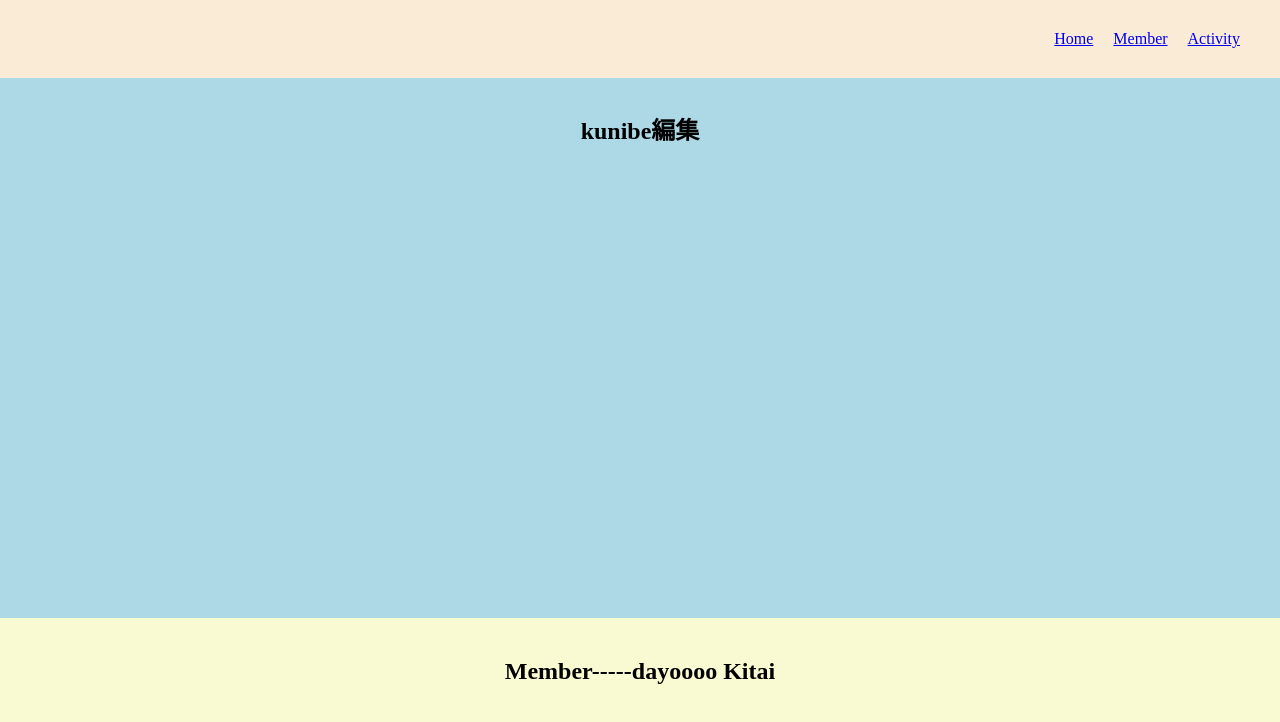
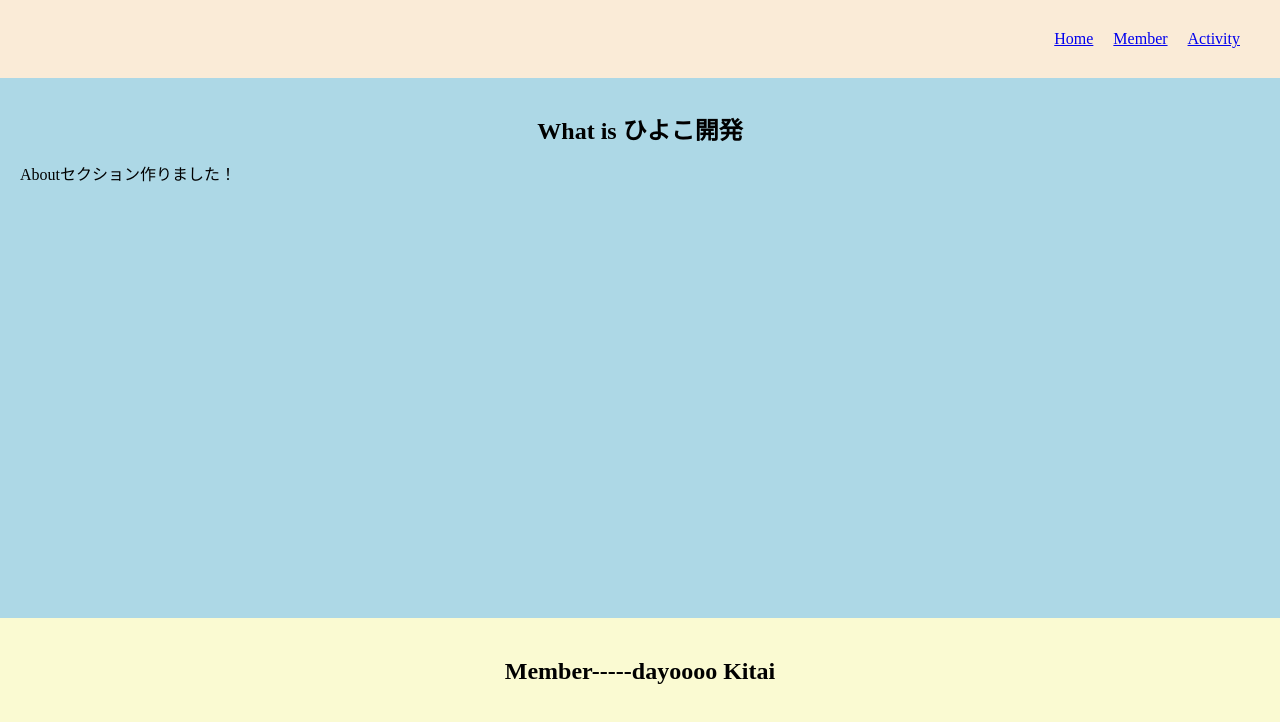
Before and after one commit to hiyokodev/hiyoko_site_2023, a Vue app: page / in a window 1280 px wide. Shown: the top 722 px of the page. Built offline with nearby package versions, Linux system fonts and the light colour scheme.

Commit message:
Add: Aboutセクションの作成
refs #1
- Aboutセクションのメッセージを記載
- 画像を追加

```diff
--- a/src/components/Home/aboutSection.vue
+++ b/src/components/Home/aboutSection.vue
@@ -1,6 +1,7 @@
 <template>
   <section>
-    <h2>kunibe編集</h2>
+    <h2>What is ひよこ開発</h2>
+    <p>Aboutセクション作りました！</p>
   </section>
 </template>
 <script>
```
